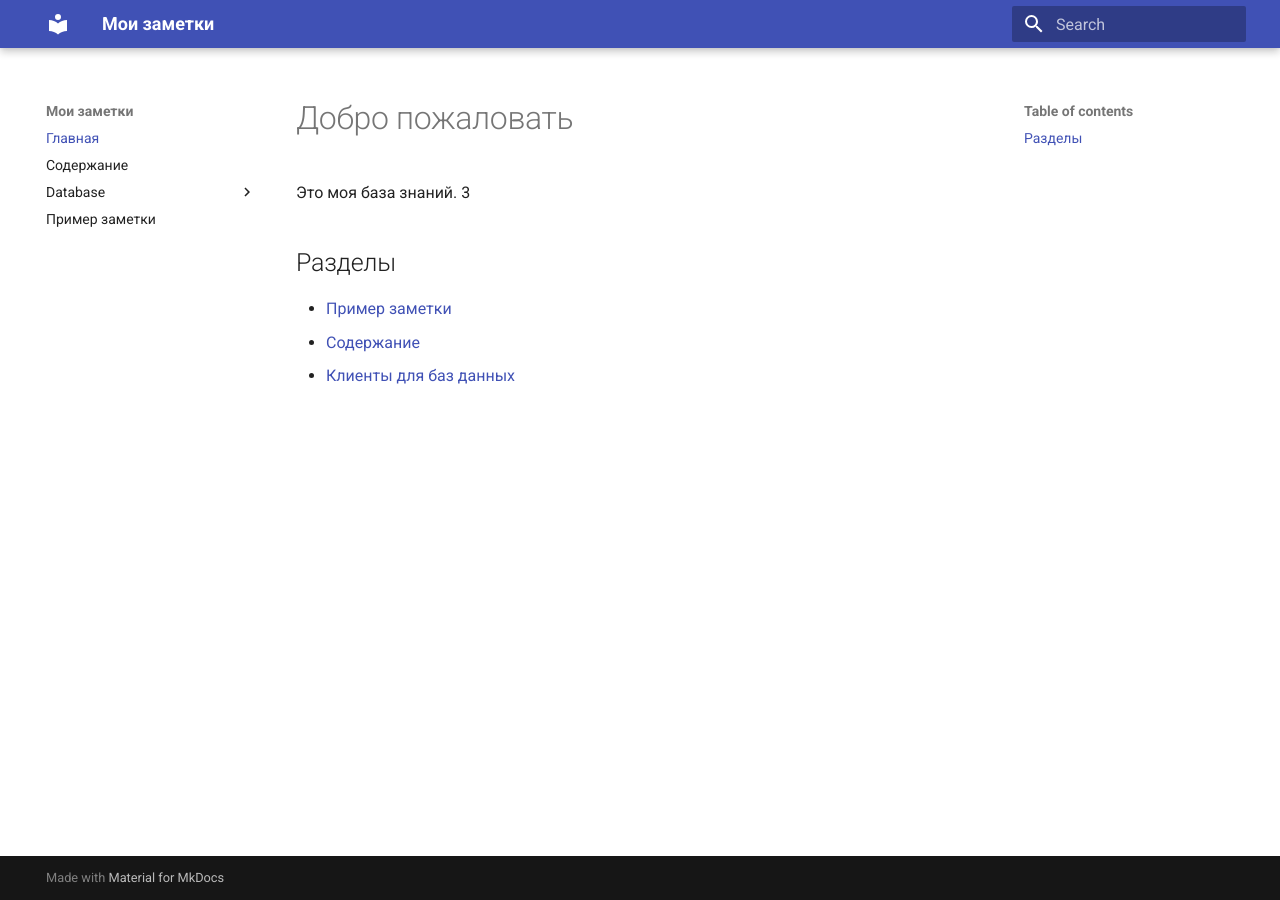
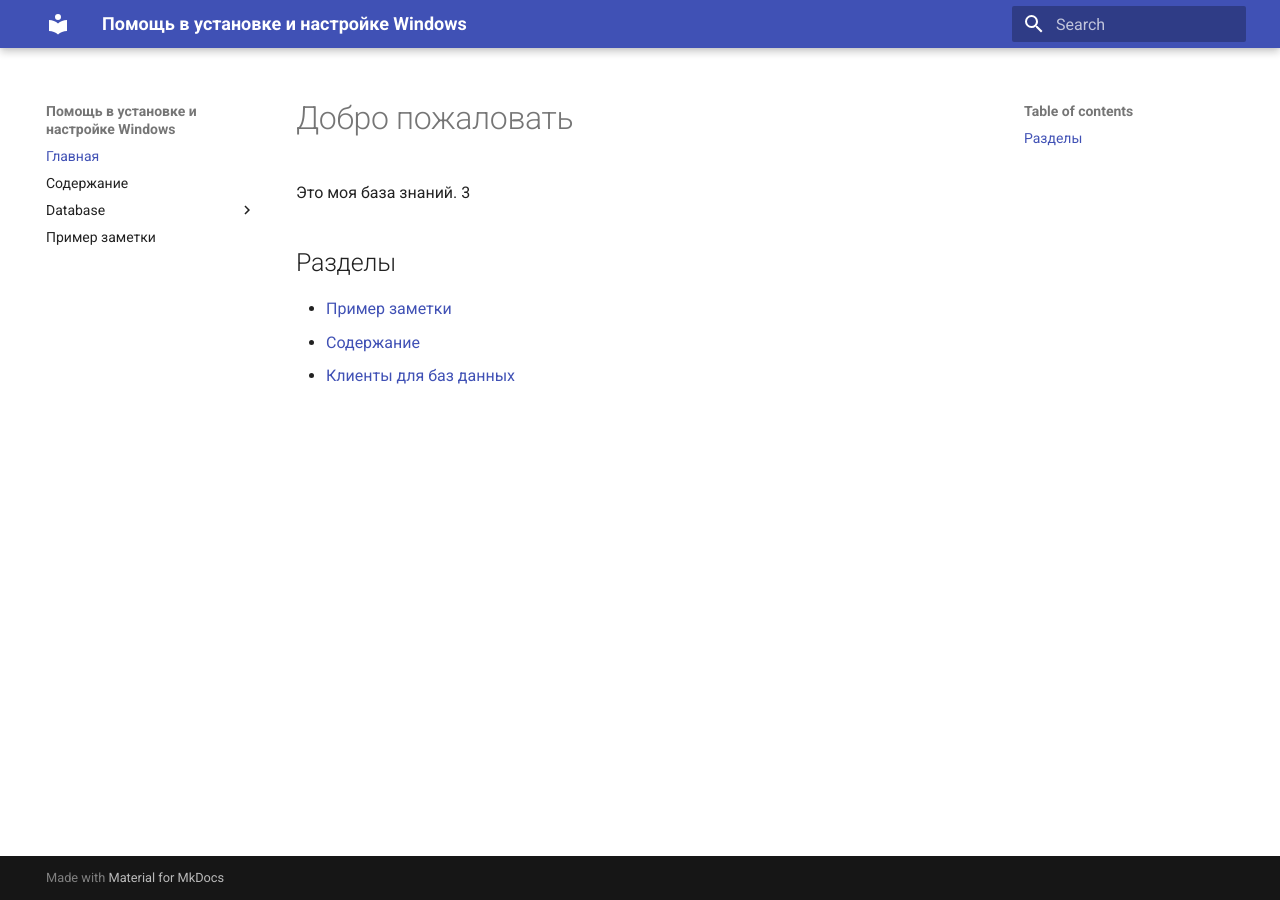
Before and after one commit to SergeiKirillov/sergeikirillov.github.io, an MkDocs documentation site: the page built from docs/index.md, in a window 1280 px wide. Built offline with MkDocs 1.6.1 and Material for MkDocs 9.7.7, drawn with Linux system fonts in a browser that asks for light colours.

Commit message:
vault backup: 2026-03-24 21:20:19

```diff
--- a/mkdocs.yml
+++ b/mkdocs.yml
@@ -1,4 +1,4 @@
-site_name: Мои заметки
+site_name: Помощь в установке и настройке Windows
 site_description: База знаний
 site_author: SergeiAKir
 
```
